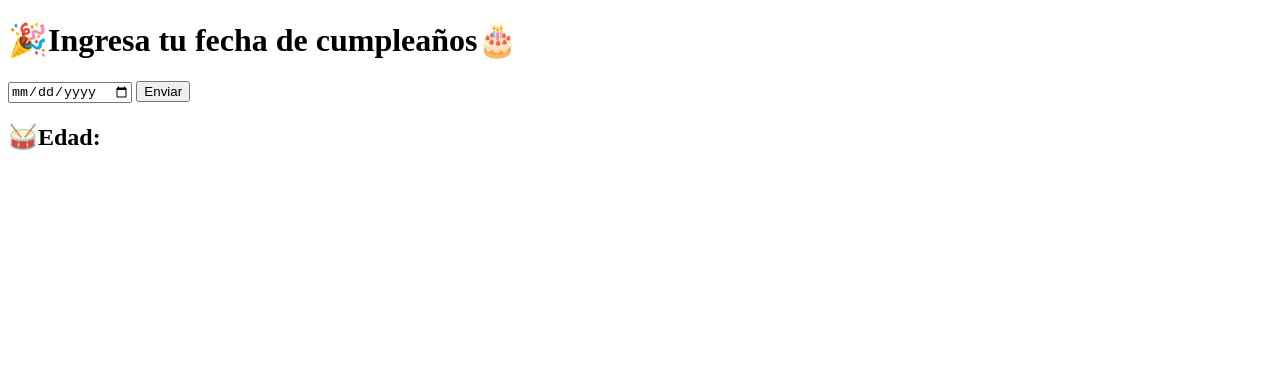
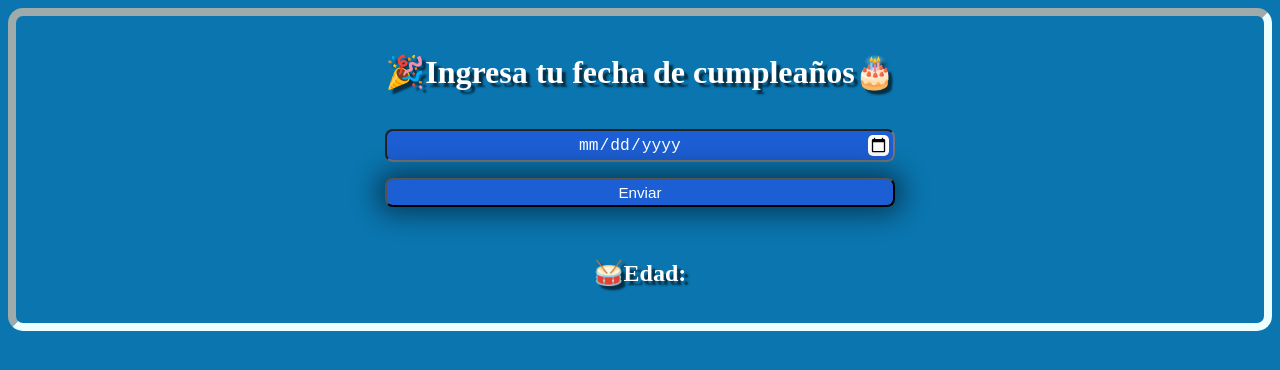
Before and after one commit to DeveloperRicardoL/calculadora-edad, a website built with Vite: page index.html in a window 1280 px wide. Built offline with nearby package versions, Linux system fonts and the light colour scheme.

Commit message:
fifth-compilation

```diff
--- /dev/null
+++ b/assets/styles/styles.css
@@ -0,0 +1,50 @@
+body {
+  background-color: rgb(10, 117, 175);
+}
+
+h1,
+h2 {
+  color: white;
+  text-shadow: 4px 4px 2px rgba(0, 0, 0, 0.6);
+}
+
+form {
+  display: flex;
+  flex-direction: column;
+  gap: 1rem;
+}
+
+.container {
+  border: 8px inset #ecfffe;
+  border-radius: 15px;
+  padding: 1rem;
+  display: grid;
+  justify-content: center;
+  justify-items: center;
+  gap: 2rem;
+}
+
+#fecha_cumple {
+  background-color: rgb(28, 95, 212);
+  color: white;
+  padding: 0.25rem;
+  text-align: center;
+  border-radius: 8px;
+  font-size: 125%;
+}
+
+::-webkit-calendar-picker-indicator {
+  background-color: white;
+  border-radius: 5px;
+}
+
+#boton_cumple {
+  background-color: rgb(28, 95, 212);
+  color: white;
+  padding: 0.25rem;
+  border-radius: 8px;
+  font-size: 95%;
+  box-shadow: 0px 0px 27px 7px rgba(0, 0, 0, 0.49);
+  -webkit-box-shadow: 0px 0px 27px 7px rgba(0, 0, 0, 0.49);
+  -moz-box-shadow: 0px 0px 27px 7px rgba(0, 0, 0, 0.49);
+}
--- /dev/null
+++ b/docs/assets/index-DIx63nJR.css
@@ -0,0 +1 @@
+body{background-color:#0a75af}h1,h2{color:#fff;text-shadow:4px 4px 2px rgba(0,0,0,.6)}form{display:flex;flex-direction:column;gap:1rem}.container{border:8px inset #ecfffe;border-radius:15px;padding:1rem;display:grid;justify-content:center;justify-items:center;gap:2rem}#fecha_cumple{background-color:#1c5fd4;color:#fff;padding:.25rem;text-align:center;border-radius:8px;font-size:125%}::-webkit-calendar-picker-indicator{background-color:#fff;border-radius:5px}#boton_cumple{background-color:#1c5fd4;color:#fff;padding:.25rem;border-radius:8px;font-size:95%;box-shadow:0 0 27px 7px #0000007d;-webkit-box-shadow:0px 0px 27px 7px rgba(0,0,0,.49);-moz-box-shadow:0px 0px 27px 7px rgba(0,0,0,.49)}
```
Also changed, not shown: docs/index.html (+8 -2 lines), index.html (+7 -1 lines), assets/img/clock_timer_time_calendar_date_schedule_hourglass_stopwatch_deadline_icon_231905.png (added), docs/assets/clock_timer_time_calendar_date_schedule_hourglass_stopwatch_deadline_icon_231905-Dml7RoBS.png (added), docs/assets/index-TTocqblo.js (renamed from docs/assets/index-a4eCJZp3.js).
